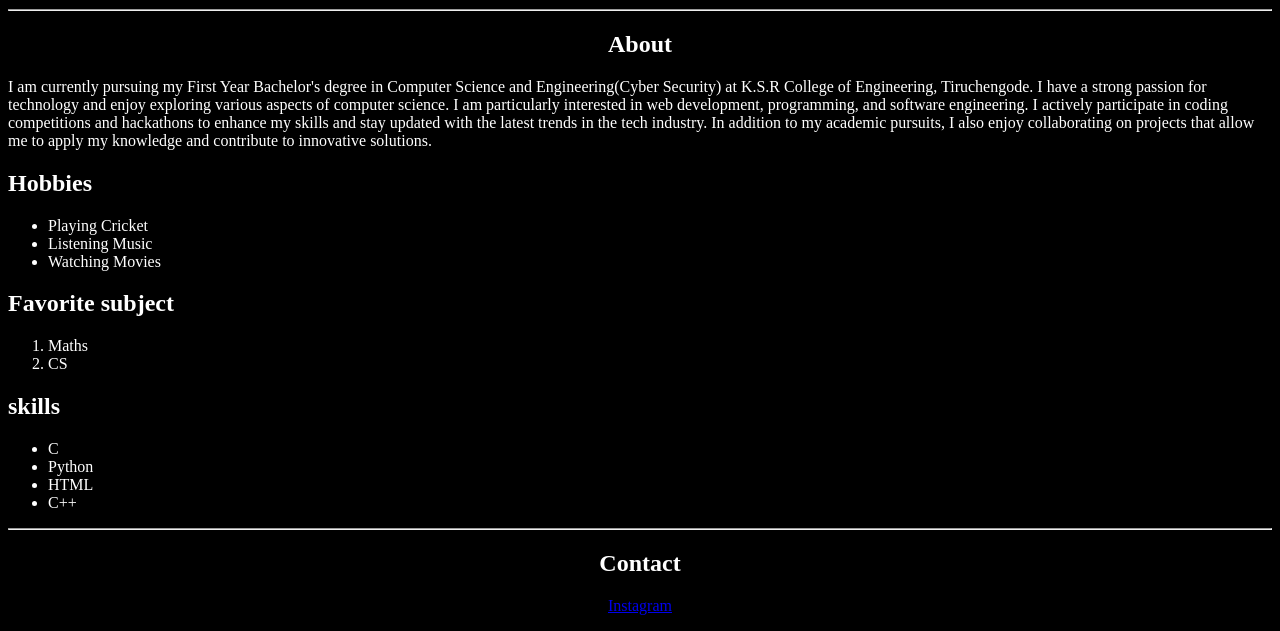
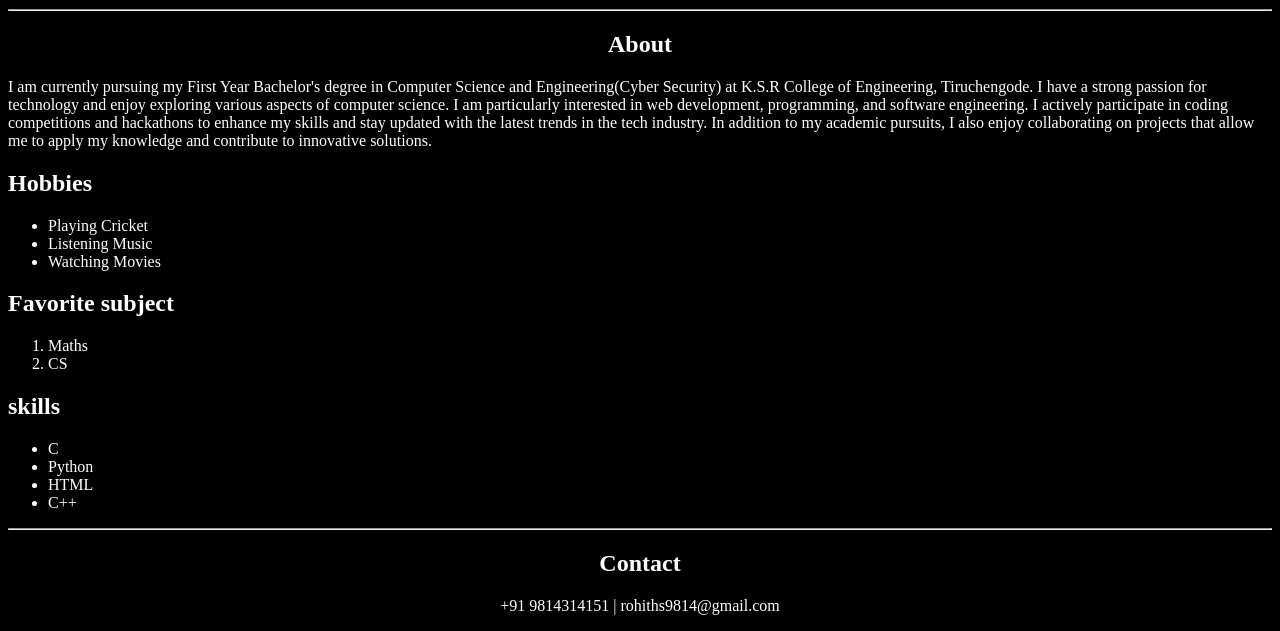
Before and after one commit to rohiths9814-cmd/Mypage, a plain HTML site: page index.html in a window 1280 px wide. Shown: the part 535-1166 px from the top of the page. Drawn offline with Linux system fonts and the light colour scheme.

Commit message:
contact is modified

```diff
--- a/index.html
+++ b/index.html
@@ -39,7 +39,7 @@
     <hr>
     <center>
         <h2>Contact</h2>
-        <a href="https://www.instagram.com/hyy_rohith_/">Instagram</a>
+        <p>+91 9814314151 | rohiths9814@gmail.com </p>
     </center>
 </center>
 
```
